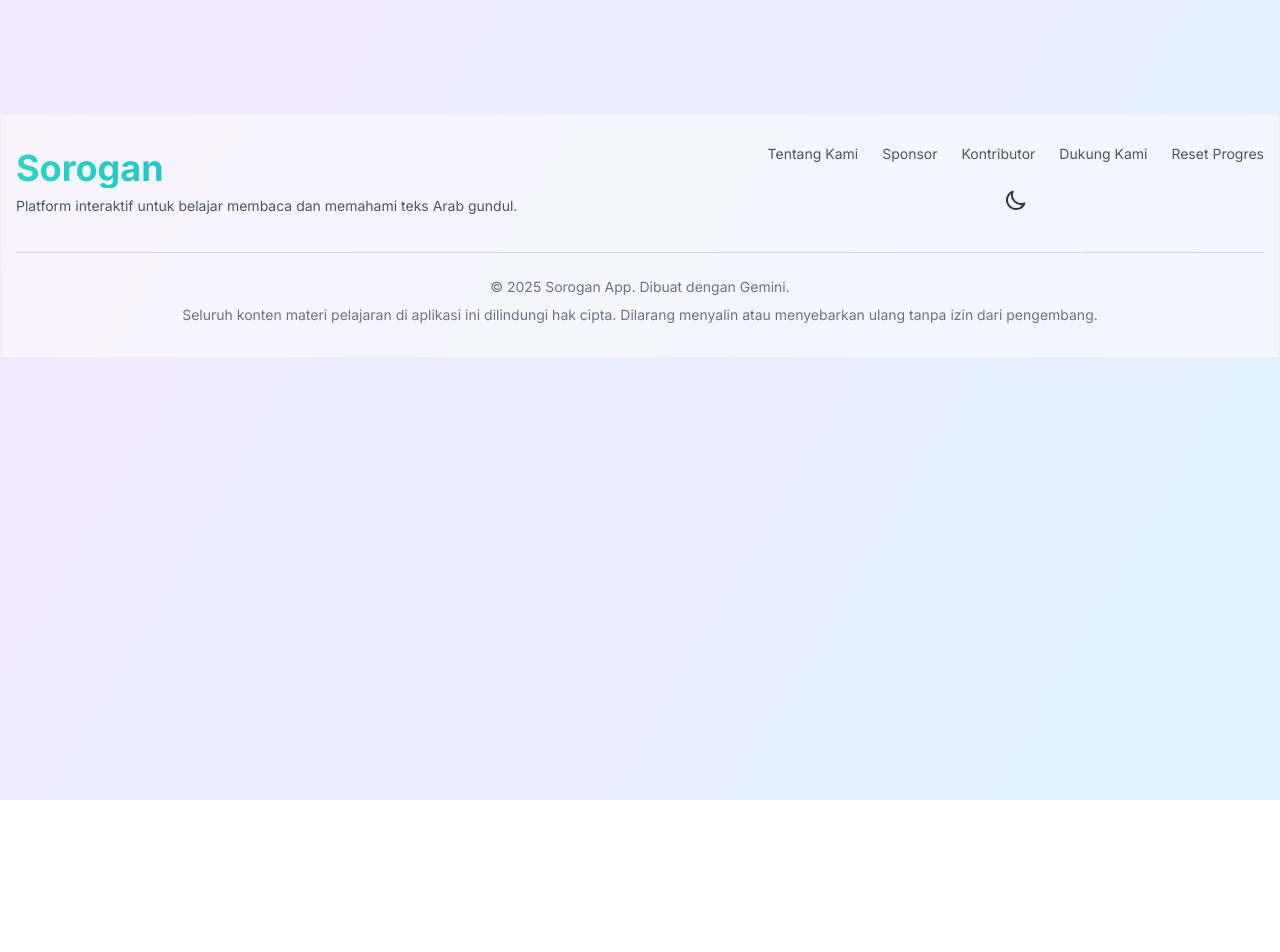
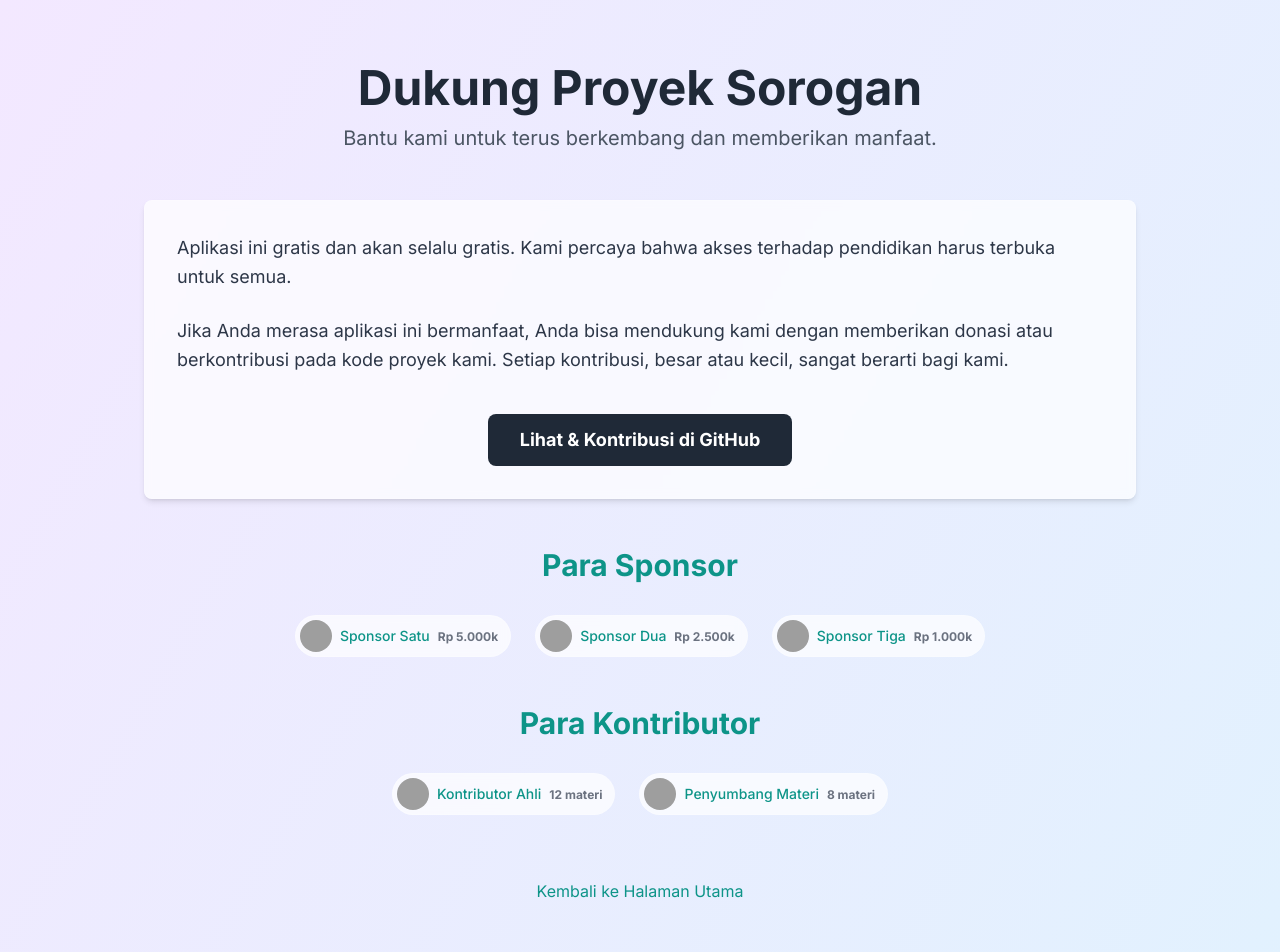
Before and after one commit to ppalhijaziyyah/sorogan-app, a React (Vite) app: page /dukung-kami in a window 1280 px wide. Shown: the top 952 px of the page. Before the commit the page ends 800 px from the top, so only its background shows below. Built offline with nearby package versions, Linux system fonts and the light colour scheme; grey boxes are pictures that could not be loaded.

Commit message:
pembaruan about us dan support us

```diff
--- a/src/App.jsx
+++ b/src/App.jsx
@@ -4,10 +4,11 @@ import { Routes, Route } from 'react-router-dom';
 import Footer from './components/Footer';
 import HomePage from './components/HomePage';
 import LearningPage from './components/LearningPage';
-import SponsorsPage from './components/SponsorsPage';
-import ContributorsPage from './components/ContributorsPage';
+import AboutUsPage from './components/AboutUsPage';
+import SupportUsPage from './components/SupportUsPage';
 import BottomSlider from './components/ui/BottomSlider';
 import ScrollToTopButton from './components/ui/ScrollToTopButton';
+import ScrollToTop from './components/ui/ScrollToTop';
 
 function App() {
   const [sliderState, setSliderState] = React.useState({ isOpen: false });
@@ -18,12 +19,14 @@ function App() {
 
         <main className="px-4 py-8">
           <Suspense fallback={<div className="text-center">Memuat...</div>}>
-            <Routes>
-              <Route path="/" element={<HomePage />} />
-              <Route path="/belajar/:lessonSlug" element={<LearningPage setSliderState={setSliderState} />} />
-              <Route path="/sponsors" element={<SponsorsPage />} />
-              <Route path="/contributors" element={<ContributorsPage />} />
-            </Routes>
+            <ScrollToTop>
+              <Routes>
+                <Route path="/" element={<HomePage />} />
+                <Route path="/belajar/:lessonSlug" element={<LearningPage setSliderState={setSliderState} />} />
+                <Route path="/tentang-kami" element={<AboutUsPage />} />
+                <Route path="/dukung-kami" element={<SupportUsPage />} />
+              </Routes>
+            </ScrollToTop>
           </Suspense>
         </main>
         <Footer setSliderState={setSliderState} />
--- /dev/null
+++ b/src/components/AboutUsPage.jsx
@@ -0,0 +1,23 @@
+import React from 'react';
+import { Link } from 'react-router-dom';
+
+const AboutUsPage = () => {
+  return (
+    <div className="container mx-auto max-w-5xl py-8 px-4">
+      <header className="text-center mb-8">
+        <h1 className="text-4xl font-bold text-gray-800 dark:text-gray-100">Tentang Kami</h1>
+        <p className="text-lg text-gray-600 dark:text-gray-300 mt-2">Misi dan Latar Belakang Proyek Sorogan</p>
+      </header>
+      <div className="bg-white/70 dark:bg-slate-800/70 backdrop-blur-sm border border-white/20 rounded-lg shadow-md p-8 space-y-6">
+        <p className="text-lg leading-relaxed"><strong>Sorogan App</strong> adalah platform modern untuk memfasilitasi pembelajaran membaca teks Arab klasik (kitab kuning) secara interaktif.</p>
+        <p className="text-lg leading-relaxed">Aplikasi ini dibuat untuk membantu para santri dan pelajar di seluruh dunia agar dapat belajar dengan lebih mudah, di mana saja dan kapan saja.</p>
+        <p className="text-lg leading-relaxed">Proyek ini adalah eksperimen open-source yang dikembangkan dengan bantuan model bahasa Gemini dari Google. Kami percaya pada kekuatan teknologi untuk melestarikan dan menyebarkan ilmu pengetahuan tradisional.</p>
+        <div className="text-center pt-4">
+            <Link to="/" className="text-teal-600 dark:text-teal-400 hover:underline">Kembali ke Halaman Utama</Link>
+        </div>
+      </div>
+    </div>
+  );
+};
+
+export default AboutUsPage;
--- a/src/components/Footer.jsx
+++ b/src/components/Footer.jsx
@@ -3,22 +3,7 @@ import { Link } from 'react-router-dom';
 import { AppContext } from '../contexts/AppContext';
 import ConfirmationModal from './ui/ConfirmationModal';
 
-const AboutUsContent = () => (
-    <div className="space-y-4 text-left">
-        <p><strong>Sorogan App</strong> adalah platform modern untuk memfasilitasi pembelajaran membaca teks Arab klasik (kitab kuning) secara interaktif.</p>
-        <p>Aplikasi ini dibuat untuk membantu para santri dan pelajar di seluruh dunia agar dapat belajar dengan lebih mudah, di mana saja dan kapan saja.</p>
-        <p>Proyek ini adalah eksperimen open-source yang dikembangkan dengan bantuan model bahasa Gemini dari Google.</p>
-    </div>
-);
 
-const SupportUsContent = () => (
-    <div className="space-y-4 text-left">
-        <p>Aplikasi ini gratis dan akan selalu gratis. Jika Anda merasa aplikasi ini bermanfaat, Anda bisa mendukung kami dengan memberikan donasi atau berkontribusi pada proyek.</p>
-        <div className="text-center mt-4">
-            <a href="https://github.com/ppalhijaziyyah/sorogan-app" target="_blank" rel="noopener noreferrer" className="inline-block bg-gray-800 hover:bg-gray-900 text-white font-bold py-2 px-6 rounded-lg transition-colors">Lihat di GitHub</a>
-        </div>
-    </div>
-);
 
 const ThemeToggle = () => {
     const { theme, toggleTheme } = useContext(AppContext);
@@ -50,9 +35,6 @@ const Footer = ({ setSliderState }) => {
     setIsModalOpen(false);
   };
 
-  const openSlider = (title, content) => {
-      setSliderState({ isOpen: true, title, content });
-  };
 
   return (
     <>
@@ -65,10 +47,8 @@ const Footer = ({ setSliderState }) => {
                 </div>
                 <div className="flex flex-col items-center gap-4">
                     <div className="flex flex-wrap justify-center items-center gap-x-6 gap-y-2 text-sm text-gray-600 dark:text-gray-300">
-                        <button onClick={() => openSlider('Tentang Kami', <AboutUsContent />)} className="hover:text-teal-500 dark:hover:text-teal-400">Tentang Kami</button>
-                        <Link to="/sponsors" className="hover:text-teal-500 dark:hover:text-teal-400">Sponsor</Link>
-                        <Link to="/contributors" className="hover:text-teal-500 dark:hover:text-teal-400">Kontributor</Link>
-                        <button onClick={() => openSlider('Dukung Kami', <SupportUsContent />)} className="hover:text-teal-500 dark:hover:text-teal-400">Dukung Kami</button>
+                        <Link to="/tentang-kami" className="hover:text-teal-500 dark:hover:text-teal-400">Tentang Kami</Link>
+                        <Link to="/dukung-kami" className="hover:text-teal-500 dark:hover:text-teal-400">Dukung Kami</Link>
                         <button onClick={handleResetClick} className="hover:text-red-500 dark:hover:text-red-400">Reset Progres</button>
                     </div>
                     <ThemeToggle />
--- /dev/null
+++ b/src/components/SupportUsPage.jsx
@@ -0,0 +1,63 @@
+import React from 'react';
+import { Link } from 'react-router-dom';
+import UserBadge from './ui/UserBadge';
+import data from '../data/sponsors-contributors.json';
+
+const SupportUsPage = () => {
+  const sponsors = data.filter(user => user.type === 'sponsor').sort((a, b) => b.amount - a.amount);
+  const contributors = data.filter(user => user.type === 'contributor').sort((a, b) => b.contributionCount - a.contributionCount);
+
+  return (
+    <div className="container mx-auto max-w-5xl py-8 px-4">
+      <header className="text-center mb-12">
+        <h1 className="text-5xl font-bold text-gray-800 dark:text-gray-100">Dukung Proyek Sorogan</h1>
+        <p className="text-xl text-gray-600 dark:text-gray-300 mt-3">Bantu kami untuk terus berkembang dan memberikan manfaat.</p>
+      </header>
+
+      {/* Bagian Ajakan Kontribusi */}
+      <div className="bg-white/70 dark:bg-slate-800/70 backdrop-blur-sm border border-white/20 rounded-lg shadow-md p-8 mb-12 space-y-6">
+        <p className="text-lg leading-relaxed">Aplikasi ini gratis dan akan selalu gratis. Kami percaya bahwa akses terhadap pendidikan harus terbuka untuk semua.</p>
+        <p className="text-lg leading-relaxed">Jika Anda merasa aplikasi ini bermanfaat, Anda bisa mendukung kami dengan memberikan donasi atau berkontribusi pada kode proyek kami. Setiap kontribusi, besar atau kecil, sangat berarti bagi kami.</p>
+        <div className="text-center pt-4">
+            <a href="https://github.com/ppalhijaziyyah/sorogan-app" target="_blank" rel="noopener noreferrer" className="inline-block bg-gray-800 hover:bg-gray-900 text-white font-bold py-3 px-8 rounded-lg transition-colors text-lg">
+                Lihat & Kontribusi di GitHub
+            </a>
+        </div>
+      </div>
+
+      {/* Bagian Sponsor */}
+      <div className="mb-12">
+        <h2 id="sponsors" className="text-3xl font-bold text-center mb-8 text-teal-600 dark:text-teal-400">Para Sponsor</h2>
+        {sponsors.length > 0 ? (
+          <div className="flex flex-wrap justify-center gap-6">
+            {sponsors.map(user => (
+              <UserBadge key={user.id} user={user} />
+            ))}
+          </div>
+        ) : (
+          <p className="text-center text-gray-500 dark:text-gray-400">Belum ada sponsor. Jadilah yang pertama!</p>
+        )}
+      </div>
+
+      {/* Bagian Kontributor */}
+      <div className="mb-12">
+        <h2 id="contributors" className="text-3xl font-bold text-center mb-8 text-teal-600 dark:text-teal-400">Para Kontributor</h2>
+        {contributors.length > 0 ? (
+          <div className="flex flex-wrap justify-center gap-6">
+            {contributors.map(user => (
+              <UserBadge key={user.id} user={user} />
+            ))}
+          </div>
+        ) : (
+          <p className="text-center text-gray-500 dark:text-gray-400">Belum ada kontributor. Jadilah yang pertama!</p>
+        )}
+      </div>
+
+      <div className="text-center pt-4">
+          <Link to="/" className="text-teal-600 dark:text-teal-400 hover:underline">Kembali ke Halaman Utama</Link>
+      </div>
+    </div>
+  );
+};
+
+export default SupportUsPage;
--- /dev/null
+++ b/src/components/ui/ScrollToTop.jsx
@@ -0,0 +1,30 @@
+import { useEffect } from 'react';
+import { useLocation } from 'react-router-dom';
+
+function ScrollToTop({ children }) {
+  const { pathname, hash } = useLocation();
+
+  useEffect(() => {
+    // Jika ada hash, coba scroll ke elemen tersebut
+    if (hash) {
+      // Timeout diperlukan untuk memastikan DOM sudah di-render sebelum mencari elemen
+      const timer = setTimeout(() => {
+        const element = document.querySelector(hash);
+        if (element) {
+          element.scrollIntoView({ behavior: 'smooth' });
+        } else {
+          // Fallback jika elemen tidak ditemukan, scroll ke atas
+          window.scrollTo(0, 0);
+        }
+      }, 100);
+      return () => clearTimeout(timer); // Cleanup timeout
+    } else {
+      // Jika tidak ada hash, scroll ke atas halaman
+      window.scrollTo(0, 0);
+    }
+  }, [pathname, hash]); // Jalankan efek jika pathname atau hash berubah
+
+  return children || null;
+}
+
+export default ScrollToTop;
```
Also changed, not shown: src/components/HomePage.jsx (+4 -4 lines).
